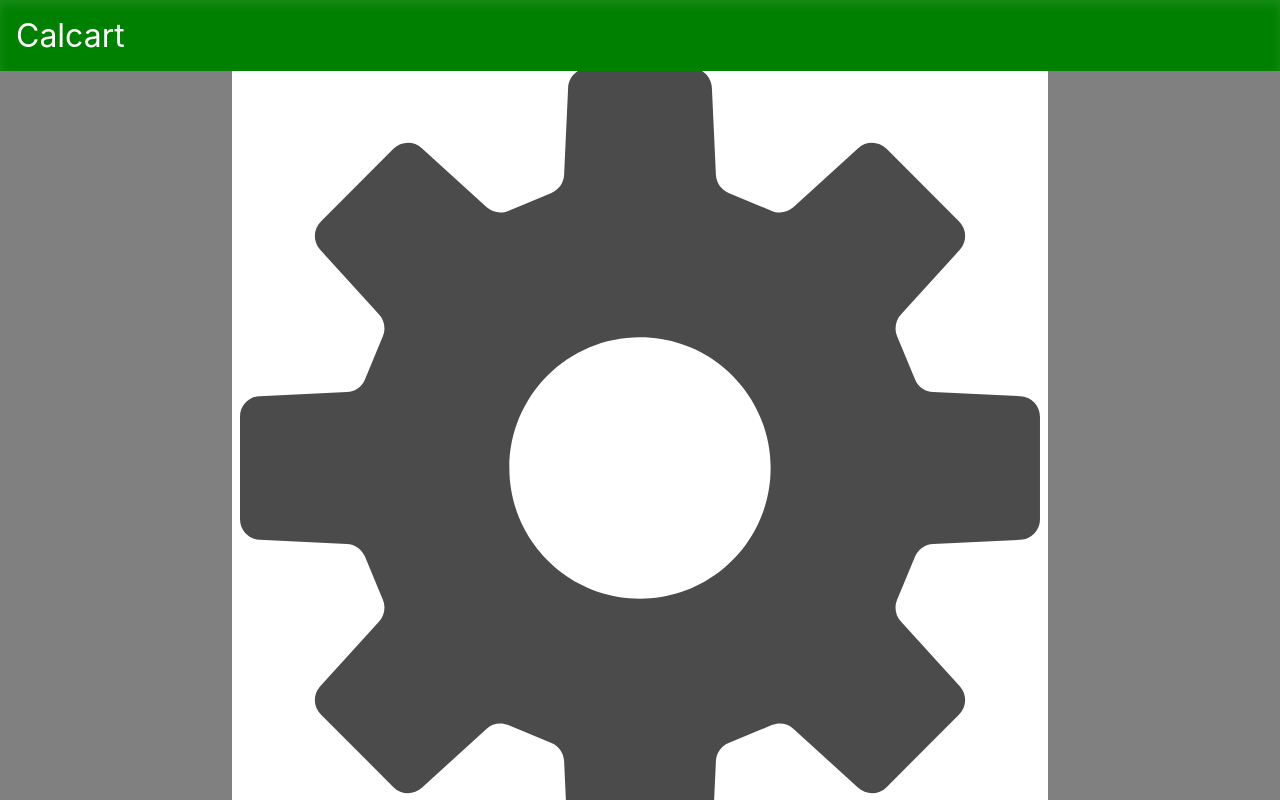
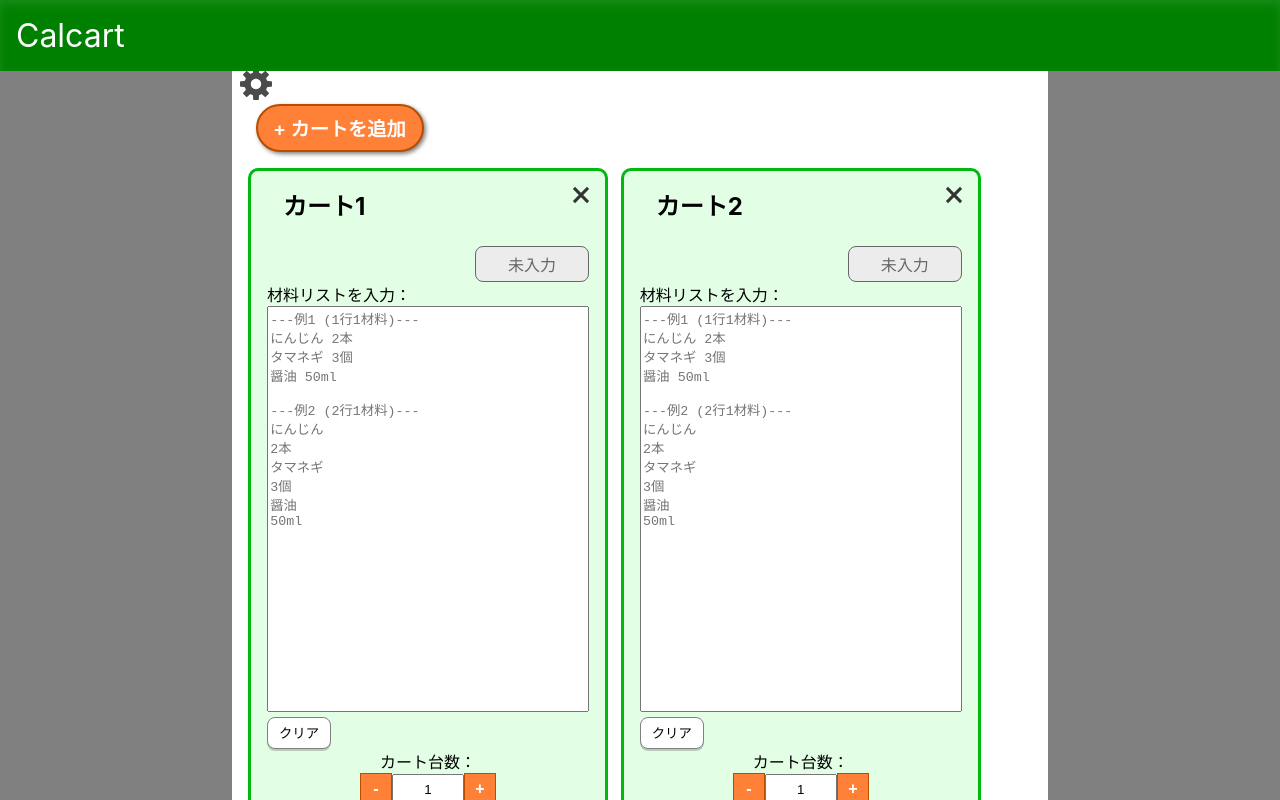
Before and after one commit to shimmen3141/calcart, a React (Create React App) app: page / in a window 1280 px wide. Shown: the top 800 px of the page. Built offline with nearby package versions, Linux system fonts and the light colour scheme.

Commit message:
update:SettingButtonにcssを追加

```diff
--- a/src/components/SettingButton/SettingButton.css
+++ b/src/components/SettingButton/SettingButton.css
@@ -0,0 +1,5 @@
+.settingButton {
+    cursor: pointer;
+    height: 2rem;
+    width: auto;
+}
--- a/src/components/SettingButton/SettingButton.js
+++ b/src/components/SettingButton/SettingButton.js
@@ -1,6 +1,8 @@
+import "./SettingButton.css";
+
 const SettingButton = () => {
     return (
-        <img src="gear.svg" />
+        <img src="gear.svg" className="settingButton" />
     );
 };
 
```
